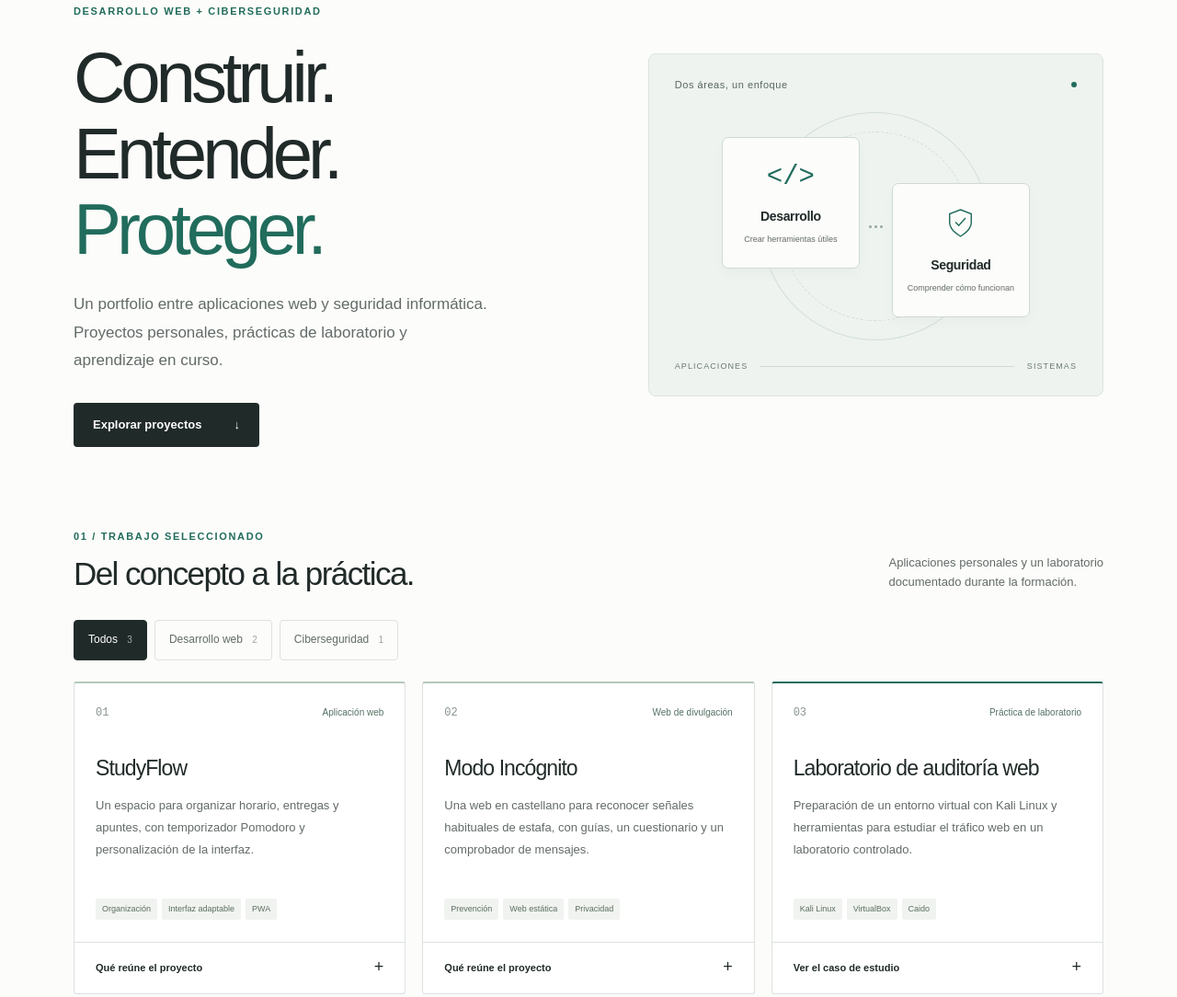
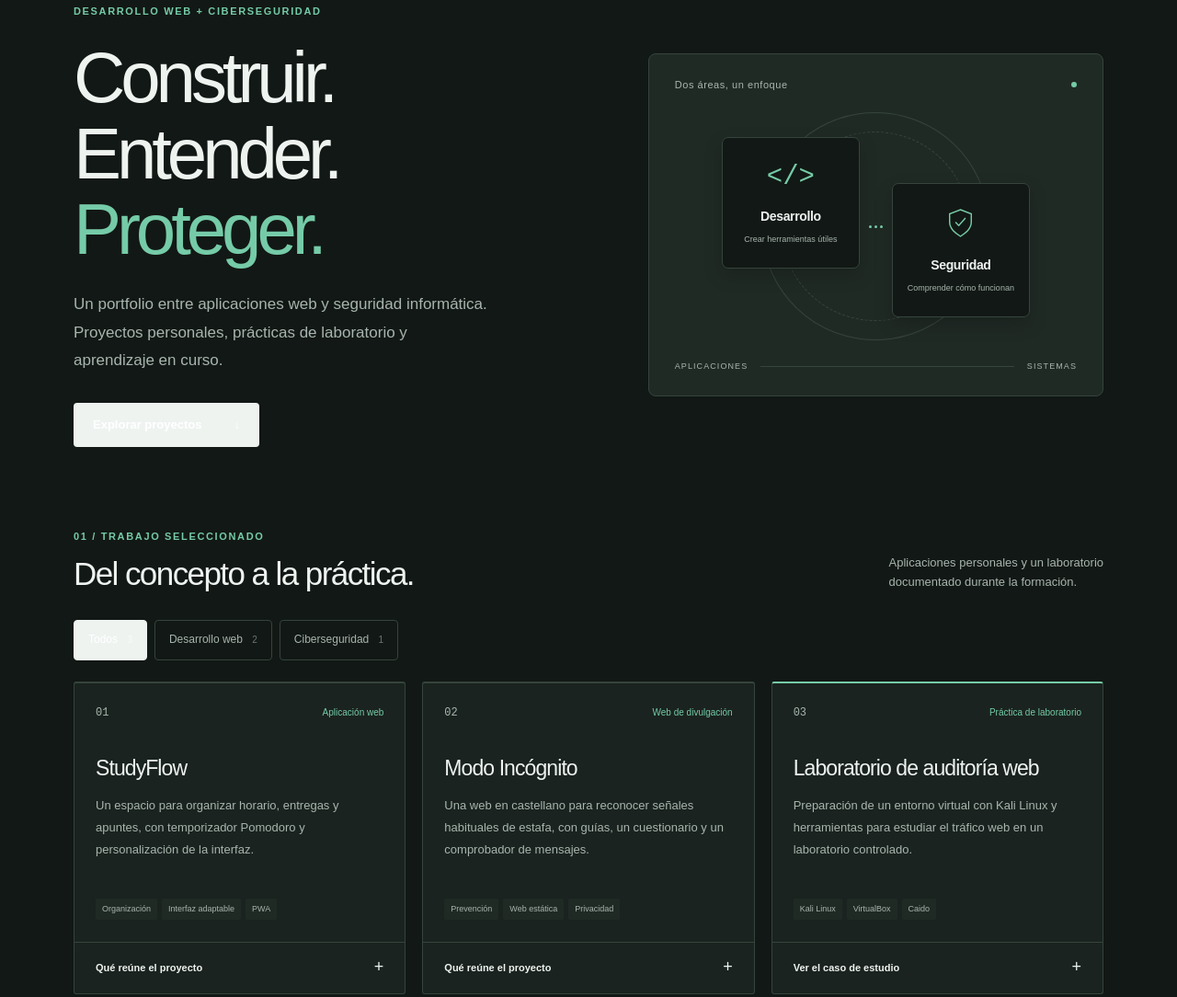
Before and after one commit to jordi05/portfolio, a plain HTML site: page index.html in a window 1280 px wide. Shown: the part 166-1250 px from the top of the page at 92% size. Drawn offline with Linux system fonts and the light colour scheme.

Commit message:
Switch to dark theme and update color variables

```diff
--- a/index.html
+++ b/index.html
@@ -10,13 +10,14 @@
     <title>Jordi Arnau | Desarrollo web y ciberseguridad</title>
     <style>
       :root {
-        color-scheme: light;
-        --ink: #202a29;
-        --muted: #626b68;
-        --line: #dce2de;
-        --accent: #216c5c;
-        --paper: #fcfcfa;
-        --soft: #eef3ef;
+        color-scheme: dark;
+        --ink: #eef3f0;
+        --muted: #a8b5ae;
+        --line: #35443d;
+        --accent: #75cba8;
+        --paper: #121815;
+        --soft: #202a25;
+        --surface: #1a231f;
       }
       * {
         box-sizing: border-box;
@@ -44,8 +45,8 @@
         margin: auto;
       }
       .draft {
-        background: #e9eee9;
-        color: #53615a;
+        background: var(--soft);
+        color: var(--muted);
         padding: 9px 20px;
         text-align: center;
         font-size: 12px;
@@ -144,7 +145,7 @@
       .hero-art {
         background: var(--soft);
         padding: 24px 28px;
-        border: 1px solid #dce6de;
+        border: 1px solid var(--line);
         border-radius: 8px;
         min-width: 0;
       }
@@ -152,7 +153,7 @@
         display: flex;
         justify-content: space-between;
         align-items: center;
-        color: #58675f;
+        color: var(--muted);
         font-size: 11px;
         letter-spacing: 0.05em;
       }
@@ -174,7 +175,7 @@
         position: absolute;
         width: 248px;
         height: 248px;
-        border: 1px solid #d3dfd6;
+        border: 1px solid var(--line);
         border-radius: 50%;
         transform: rotate(-30deg);
       }
@@ -182,19 +183,19 @@
         content: "";
         position: absolute;
         inset: 20px;
-        border: 1px dashed #d3dfd6;
+        border: 1px dashed var(--line);
         border-radius: 50%;
       }
       .node {
         position: relative;
         z-index: 1;
         background: var(--paper);
-        border: 1px solid #cfdad2;
+        border: 1px solid var(--line);
         border-radius: 7px;
         padding: 23px 12px;
         text-align: center;
         width: 150px;
-        box-shadow: 0 7px 15px #293b2f06;
+        box-shadow: 0 8px 20px #00000030;
       }
       .web-node {
         transform: translateY(-26px);
@@ -239,7 +240,7 @@
         width: 3px;
         height: 3px;
         border-radius: 50%;
-        background: #90a799;
+        background: var(--accent);
       }
       .art-foot {
         display: flex;
@@ -247,11 +248,11 @@
         gap: 14px;
         font-size: 9px;
         letter-spacing: 0.12em;
-        color: #6c7b70;
+        color: var(--muted);
       }
       .art-foot i {
         height: 1px;
-        background: #cfdad2;
+        background: var(--line);
         flex: 1;
       }
       .projects {
@@ -312,12 +313,12 @@
       }
       .project {
         border: 1px solid var(--line);
-        border-top: 2px solid #b4c7b9;
+        border-top: 2px solid var(--line);
         padding: 23px 23px 0;
         border-radius: 3px;
         display: flex;
         flex-direction: column;
-        background: #fff;
+        background: var(--surface);
         min-width: 0;
       }
       .project[hidden] {
@@ -336,11 +337,11 @@
       .project-num {
         font-family: monospace;
         font-size: 12px;
-        color: #8a958f;
+        color: var(--muted);
       }
       .category {
         font-size: 10px;
-        color: #557062;
+        color: var(--accent);
       }
       .project h3 {
         font-size: 23px;
@@ -364,9 +365,9 @@
       }
       .tags span {
         font-size: 9px;
-        background: #f0f3ef;
+        background: var(--soft);
         padding: 4px 7px;
-        color: #5c6d61;
+        color: var(--muted);
         border-radius: 2px;
       }
       .project details {
@@ -405,14 +406,14 @@
       }
       .detail-body .note {
         font-size: 11px;
-        border-left: 2px solid #c4d8c9;
+        border-left: 2px solid var(--accent);
         padding-left: 10px;
       }
       .learning {
         padding: 64px 0;
-        background: #eef2ed;
-        border-top: 1px solid #e0e5df;
-        border-bottom: 1px solid #e0e5df;
+        background: var(--surface);
+        border-top: 1px solid var(--line);
+        border-bottom: 1px solid var(--line);
       }
       .learning-grid {
         display: grid;
@@ -436,7 +437,7 @@
         display: grid;
         grid-template-columns: 22px 1fr auto;
         gap: 15px;
-        border-bottom: 1px solid #d4ded4;
+        border-bottom: 1px solid var(--line);
       }
       .learning-list > div:first-child {
         padding-top: 0;
@@ -444,7 +445,7 @@
       .learning-list > div > span {
         font-size: 10px;
         font-family: monospace;
-        color: #7a8a7c;
+        color: var(--muted);
         margin-top: 3px;
       }
       .learning-list h3 {
@@ -481,13 +482,13 @@
       .profile-grid > div > p:first-child {
         margin-top: 0;
         font-size: 16px;
-        color: #45544b;
+        color: var(--ink);
         line-height: 1.8;
       }
       .privacy {
         font-size: 12px;
         color: var(--muted);
-        border-left: 2px solid #c7d4ca;
+        border-left: 2px solid var(--accent);
         padding-left: 15px;
         margin-top: 22px;
       }
```
